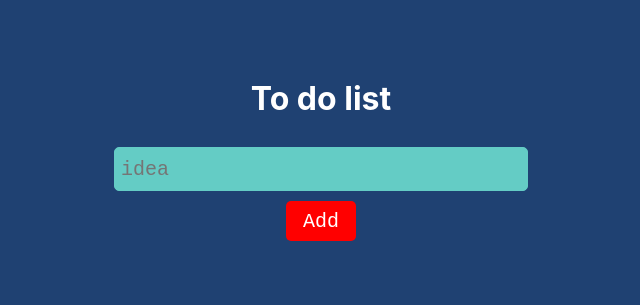
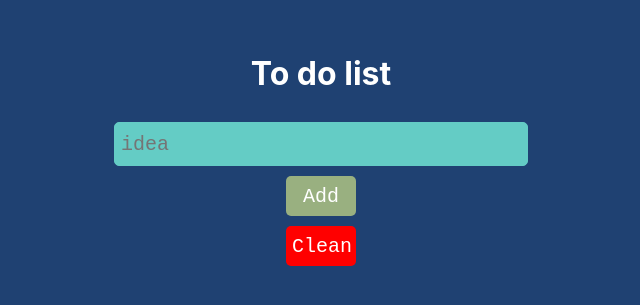
Before and after one commit to EdilZholbolduev/React-Learning, a React (Create React App) app: page / in a window 1280 px wide. Shown: the part 249-554 px from the top of the page, without its empty margins (319-959 px from the left). Built offline with nearby package versions, Linux system fonts and the light colour scheme.

Commit message:
small changes in components

```diff
--- a/src/components/button.css
+++ b/src/components/button.css
@@ -1,5 +1,5 @@
 .btn{
-   background-color:red;
+   background-color:#99B080;
    border: none;
    cursor: pointer;
    height: 40px;
@@ -11,13 +11,13 @@
 }
 
 .btn:hover{
-   background-color: black;
-   color:red;
+   background-color: white;
+   color:#99B080;
    transition: 0.4s;
 }
 
 .btn:active{
-   background-color: white;
-   color:black;
+   background-color: #99B080;
+   color:white;
    transition: 0.2s;
 }
--- a/src/components/input.css
+++ b/src/components/input.css
@@ -18,3 +18,26 @@ ul{
    font-family: monospace;
    font-size: 25px;
 }
+.btnReload{
+   background-color:red;
+   border: none;
+   cursor: pointer;
+   height: 40px;
+   width: 70px;
+   border-radius: 5px;
+   font-family: monospace;
+   font-size: 20px;
+   color: white;
+}
+
+.btnReload:hover{
+   background-color: white;
+   color:red;
+   transition: 0.4s;
+}
+
+.btnReload:active{
+   background-color: red;
+   color:white;
+   transition: 0.4s;
+}
--- a/src/components/input.jsx
+++ b/src/components/input.jsx
@@ -16,6 +16,9 @@ export function Input(){
         setItems([...items, newItem])
         setNewItem('')
       }
+    }
+    const reloadPage =()=>{
+      window.location.reload()
     }
 
    // return(
@@ -36,6 +39,7 @@ export function Input(){
        <input className='input'type="text" placeholder="idea" value={newItem} onChange={inputContent}/>
 
          <button className='btn' onClick={additionItem} >Add</button>
+         <button className='btnReload' onClick={reloadPage}> Clean </button>
        <div className='response'>
          <ul>
             {items.map((item, index) => (
```
